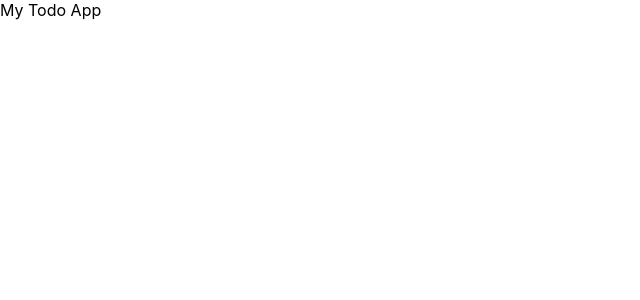
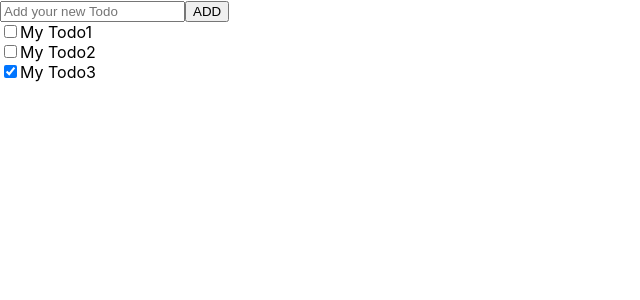
Before and after one commit to KangKang1106/todo-app, a React (Create React App) app in the folder client/: page / in a window 1280 px wide. Shown: the top 300 px of the page, without its empty margins (0-640 px from the left). Built offline with nearby package versions, Linux system fonts and the light colour scheme.

Commit message:
feat: Todo 추가 기능 구현

```diff
--- a/client/src/App.js
+++ b/client/src/App.js
@@ -1,5 +1,43 @@
+import React, { useRef, useState } from "react";
+import Todo from "./components/Todo";
+import AddTodo from "./components/AddTodo";
+
 const App = () => {
-  return <div className="App">My Todo App</div>;
+  const [todoItems, setTodoItems] = useState([
+    {
+      id: 1,
+      title: "My Todo1",
+      done: false,
+    },
+    {
+      id: 2,
+      title: "My Todo2",
+      done: false,
+    },
+    {
+      id: 3,
+      title: "My Todo3",
+      done: true,
+    },
+  ]);
+
+  const todoId = useRef(4);
+  const addItem = (newItem) => {
+    newItem.id = todoId.current++; // key를 위한 id 설정
+    newItem.done = false; // done 초기화
+    // 기존 todoItems를 유지하고 새로운 newItem 추가
+    setTodoItems([...todoItems, newItem]);
+    // setTodoItems(todoItems.concat(newItem));
+  };
+
+  return (
+    <div className="App">
+      <AddTodo addItem={addItem} />
+      {todoItems.map((a) => {
+        return <Todo key={a.id} Mytodo={a} />;
+      })}
+    </div>
+  );
 };
 
 export default App;
--- /dev/null
+++ b/client/src/components/AddTodo.js
@@ -0,0 +1,34 @@
+import React, { useState } from "react";
+
+const AddTodo = ({ addItem }) => {
+  const [todoItem, setTodoItem] = useState({
+    title: "",
+  });
+
+  const onButtonClick = () => {
+    // props로 받아온 addItem 함수 실행
+    addItem(todoItem); // {title: input 입력값}
+    setTodoItem({ title: "" });
+  };
+
+  const onKeyPress = (e) => {
+    if (e.key === "Enter") {
+      onButtonClick();
+    }
+  };
+
+  return (
+    <div className="AddTodo">
+      <input
+        type="text"
+        value={todoItem.title}
+        onChange={(e) => setTodoItem({ title: e.target.value })}
+        onKeyPress={onKeyPress}
+        placeholder="Add your new Todo"
+      />
+      <button onClick={onButtonClick}>ADD</button>
+    </div>
+  );
+};
+
+export default AddTodo;
--- /dev/null
+++ b/client/src/components/Todo.js
@@ -0,0 +1,22 @@
+// 1. 함수형 컴포넌트
+// 2. input(checkbox) 와 label을 랜더링하는 컴포넌트
+// 3. App (부모 컴퍼넌트)에서 Todo (자식 컴포넌트)를 랜더링
+
+const Todo = ({ Mytodo }) => {
+  const { id, title, done } = Mytodo;
+
+  return (
+    <div className="Todo">
+      <input
+        type="checkbox"
+        name={`todo${id}`}
+        id={`todo${id}`}
+        value={`todo${id}`}
+        defaultChecked={done}
+      />
+      <label htmlFor={`todo${id}`}>{title}</label>
+    </div>
+  );
+};
+
+export default Todo;
```
